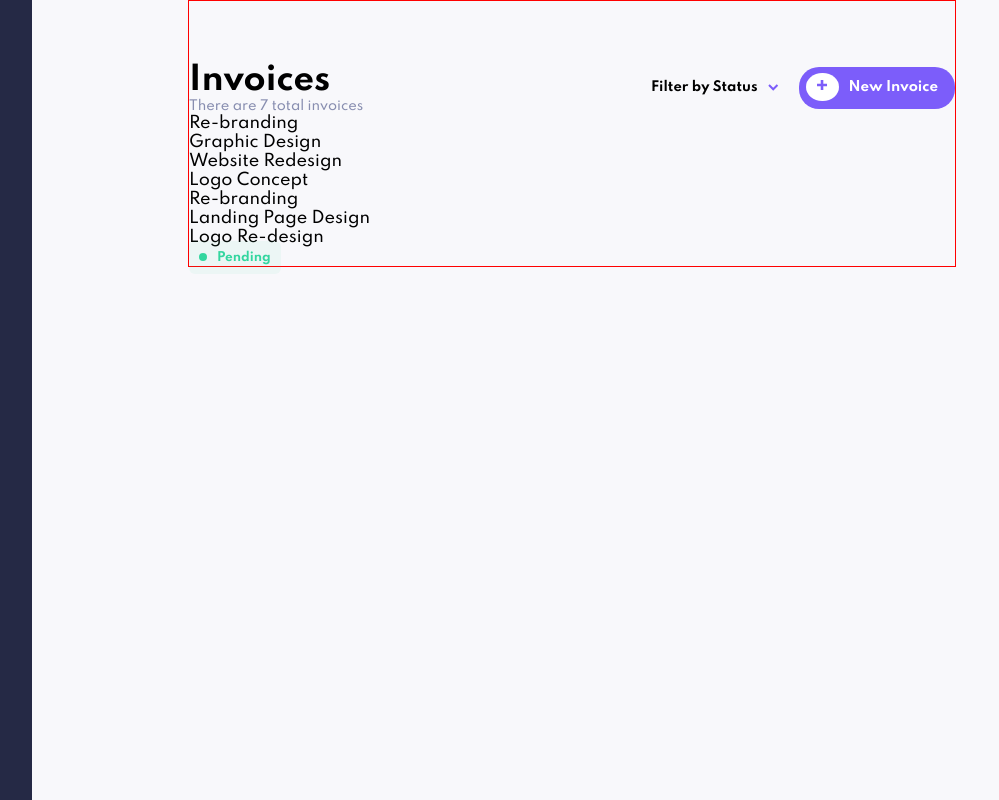
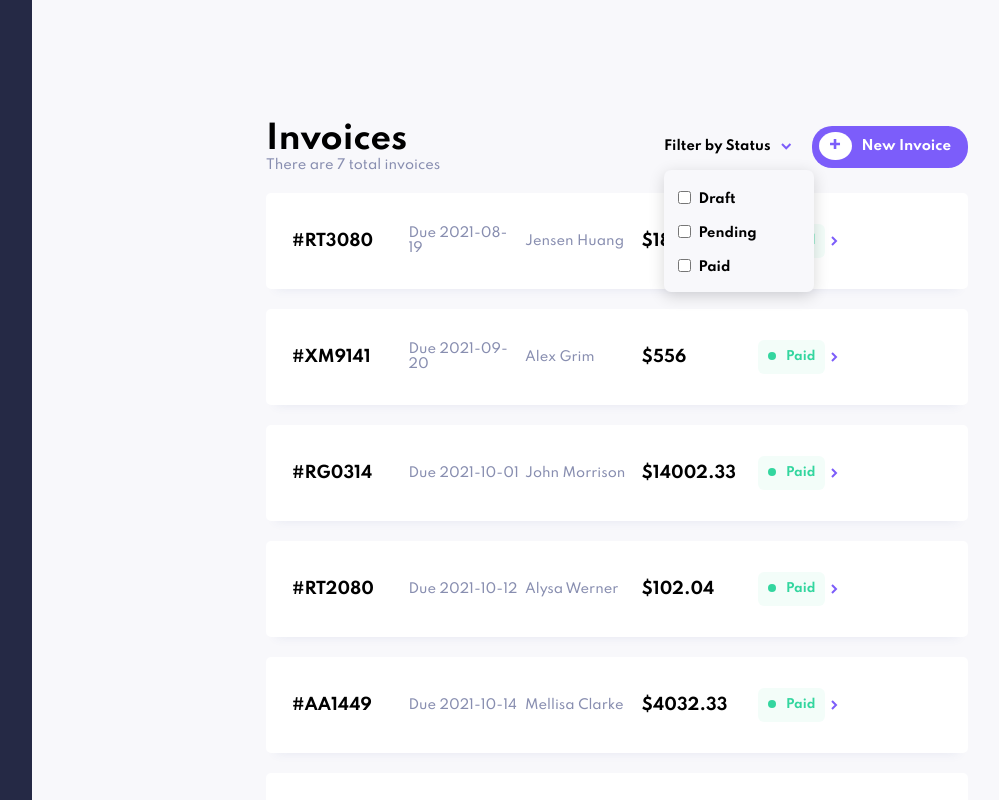
Before and after one commit to catli-unbounce/invoice_app, a React (Create React App) app: page / in a window 1280 px wide. Shown: the top 800 px of the page, without its empty margins (68-1067 px from the left). Built offline with nearby package versions, Linux system fonts and the light colour scheme.

Commit message:
More styling on invoice items

```diff
--- a/src/App.js
+++ b/src/App.js
@@ -1,35 +1,32 @@
-
-import styles from './App.scss';
-import InvoiceList from './components/InvoiceList/InvoiceList';
-import {useState, useEffect} from 'react';
+import styles from "./App.scss";
+import InvoiceList from "./components/InvoiceList/InvoiceList";
+import { useState, useEffect } from "react";
 
 function App() {
-  const [data,setData]=useState([]);
+  const [data, setData] = useState([]);
 
-  const getData=()=>{
-    fetch('data.json'
-    ,{
-      headers : {
-        'Content-Type': 'application/json',
-        'Accept': 'application/json'
-       }
-    }
-    )
-      .then(function(response){
+  const getData = () => {
+    fetch("data.json", {
+      headers: {
+        "Content-Type": "application/json",
+        Accept: "application/json",
+      },
+    })
+      .then(function (response) {
         return response.json();
       })
-      .then(function(myJson) {
+      .then(function (myJson) {
         console.log(myJson);
-        setData(myJson)
+        setData(myJson);
       });
-  }
-  useEffect(()=>{
-    getData()
-  },[])
+  };
+  useEffect(() => {
+    getData();
+  }, []);
   return (
     <>
       <div className="vertical-nav"></div>
-      <div className="global-width">
+      <div className="global-container">
         <InvoiceList invoiceList={data}></InvoiceList>
         <span className="tag tag--paid">Pending</span>
       </div>
--- a/src/components/InvoiceList/InvoiceList.js
+++ b/src/components/InvoiceList/InvoiceList.js
@@ -1,10 +1,11 @@
 import React from 'react'
 import styles from "./InvoiceList.module.scss";
+import InvoiceListItem from "../InvoiceListItem/InvoiceListItem";
 function InvoiceList({invoiceList}) {
 
     const listOfInvoices = invoiceList.map((item) => {
         return (
-            <p>{item.description}</p>
+            <InvoiceListItem invoiceItem={item}></InvoiceListItem>
         )
     })
     return (
@@ -14,8 +15,15 @@ function InvoiceList({invoiceList}) {
                     <h1>Invoices</h1>
                     <p>There are 7 total invoices</p>
                 </div>
-                <div className={[styles["header__filter"]]}>
-                    <div className={[styles["header", styles["header__filter"]]].join()}><span>Filter by Status<img src="/images/icon-arrow-down.svg"></img></span></div>
+                <div className={styles["header__filter"]}>
+                    <div className={styles["header__filter"]}><span>Filter by Status<img src="/images/icon-arrow-down.svg"></img></span></div>
+                    <div className={styles["header__filter-checkbox"]}>
+                        <ul>
+                            <li><label><input type="checkbox"/>Draft</label></li>
+                            <li><label><input type="checkbox"/>Pending</label></li>
+                            <li><label><input type="checkbox"/>Paid</label></li>
+                        </ul>
+                    </div>
                     <button className="primary">New Invoice</button>
                 </div>
             </div>
--- a/src/components/InvoiceList/InvoiceList.module.scss
+++ b/src/components/InvoiceList/InvoiceList.module.scss
@@ -15,10 +15,12 @@ main {
       display: flex;
       align-items: center;
       font-weight: 800;
+      position: relative;
 
       span {
         cursor: pointer;
       }
+
       img {
         margin-left: 1rem;
       }
@@ -26,6 +28,24 @@ main {
       button {
         margin-left: 2rem;
       }
+
+      &-checkbox {
+        padding: 1rem;
+        min-width: 15rem;
+        box-shadow: 0px 4px 16px 0px rgba(0, 0, 0, 0.16);
+        border-radius: 7px;
+        position: absolute;
+        top: 50px;
+        left: 0px;
+        background-color: $light-background;
+        z-index: 2;
+        ul {
+          li {
+            font-weight: 800;
+            padding: 0.75rem 0rem;
           }
         }
       }
+    }
+  }
+}
--- a/src/components/InvoiceListItem/InvoiceListItem.js
+++ b/src/components/InvoiceListItem/InvoiceListItem.js
@@ -1,15 +1,20 @@
-import React from 'react'
-
-function InvoiceListItem({id, date, name, amount, status}) {
-    return (
-        <div className={styles["invoice"]}>
-            <span className={styles["invoice__id"]}></span>
-            <span className={styles["invoice__date"]}></span>
-            <span className={styles["invoice__name"]}></span>
-            <span className={styles["invoice__amount"]}></span>
-            <img src="/images/icon-arrow-right.svg"></img>
-        </div>
-    )
+import React from "react";
+import styles from "./InvoiceListItem.module.scss";
+function InvoiceListItem({ invoiceItem }) {
+  return (
+    <div className={styles["invoice"]}>
+      <span className={styles["invoice__id"]}>#{invoiceItem.id}</span>
+      <span className={styles["invoice__date"]}>
+        Due {invoiceItem.paymentDue}
+      </span>
+      <span className={styles["invoice__name"]}>{invoiceItem.clientName}</span>
+      <span className={styles["invoice__total"]}>${invoiceItem.total}</span>
+      <div className="tag tag--paid">Paid</div>
+      <div className={styles["invoice__arrow-icon"]}>
+        <img src="/images/icon-arrow-right.svg"></img>
+      </div>
+    </div>
+  );
 }
 
-export default InvoiceListItem
+export default InvoiceListItem;
--- /dev/null
+++ b/src/components/InvoiceListItem/InvoiceListItem.module.scss
@@ -0,0 +1,54 @@
+@import "../../styles/variables";
+
+.invoice {
+  display: flex;
+  justify-content: space-between;
+  padding: 3rem 2.5rem;
+  align-items: center;
+  box-shadow: $box-shadow;
+  margin: 2rem 0;
+  background-color: white;
+  border-radius: 5px;
+  border: solid 1px transparent;
+
+  span {
+    flex: 17% 0 0;
+  }
+
+  &__arrow-icon {
+    text-align: left;
+    flex: 17% 0 0;
+  }
+
+  &__id,
+  &__total {
+    font-weight: 800;
+  }
+
+  &__date,
+  &__name {
+    color: $grey-2;
+    font-size: 1.3rem;
+  }
+
+  &:hover {
+    cursor: pointer;
+    border: solid $lilac-1 1px;
+    box-sizing: border-box;
+  }
+}
+
+@media screen and (max-width: 1200px) {
+}
+
+@media screen and (max-width: 750px) {
+  .invoice {
+    position: relative;
+
+    &__name {
+      position: absolute;
+      top: 3rem;
+      right: 2.5rem;
+    }
+  }
+}
--- a/src/styles/_base.scss
+++ b/src/styles/_base.scss
@@ -3,28 +3,43 @@
 
 html {
   box-sizing: border-box;
-    font-size:62.5%;
+  font-size: 62.5%;
 }
 
-*, *:before, *:after {
+*,
+*:before,
+*:after {
   box-sizing: inherit;
 }
 body {
   font-size: 1.6rem;
   background-color: $light-background;
+  overflow-x: hidden;
 }
-body, h1, h2, h3, h4, h5, h6, p, ol, ul {
+body,
+h1,
+h2,
+h3,
+h4,
+h5,
+h6,
+p,
+ol,
+ul {
   margin: 0;
   padding: 0;
   font-weight: normal;
-    font-family: 'Spartan', sans-serif;
+  font-family: "Spartan", sans-serif;
 }
 
-h1, h2, h3 {
+h1,
+h2,
+h3 {
   font-weight: 800;
 }
 
-ol, ul {
+ol,
+ul {
   list-style: none;
 }
 
@@ -46,21 +61,33 @@ h3 {
   font-size: 1.6rem;
 }
 
-.global-width {
-    margin: 0 auto;
-    border: solid red 1px;
-    width: 90%;
+label {
+  display: flex;
+  align-items: end;
+
+  input[type="checkbox"] {
+    margin-right: 0.75rem;
+  }
 }
 
-@media screen and (min-width: 750px) {
-    .global-width {
+main {
+  width: 60%;
+  margin: 0 auto;
+}
+
+.global-container {
+  width: calc(100vw - 11rem);
+  margin-left: 10rem;
+  padding-top: 6rem;
+}
+@media screen and (max-width: 1200px) {
+  main {
     width: 80%;
   }
 }
-
-@media screen and (min-width: 1200px) {
-    .global-width {
-        width: 60%;
+@media screen and (max-width: 750px) {
+  main {
+    width: 90%;
   }
 }
 
@@ -68,7 +95,7 @@ button {
   border-radius: 2rem;
   border: none;
   padding: 1.35rem 1.7rem;
-    font-family: 'Spartan', sans-serif;
+  font-family: "Spartan", sans-serif;
   font-weight: 800;
   color: $white;
 
@@ -102,11 +129,9 @@ button {
   }
 
   &.add-new-item {
-
   }
 
   &.new-invoice {
-
   }
 }
 
@@ -124,14 +149,14 @@ button {
   font-size: 1.2rem;
 
   &--paid {
-        background-color: rgb(51, 214, 159, .06);
-        color: #33D69F;
+    background-color: rgb(51, 214, 159, 0.06);
+    color: #33d69f;
 
     &::before {
       content: "";
-            height: .8rem;
-            width: .8rem;
-            background-color: #33D69F;
+      height: 0.8rem;
+      width: 0.8rem;
+      background-color: #33d69f;
       border-radius: 50%;
       display: inline-block;
       margin-right: 1rem;
```
Lines whose indentation alone changed are shown as unchanged.
